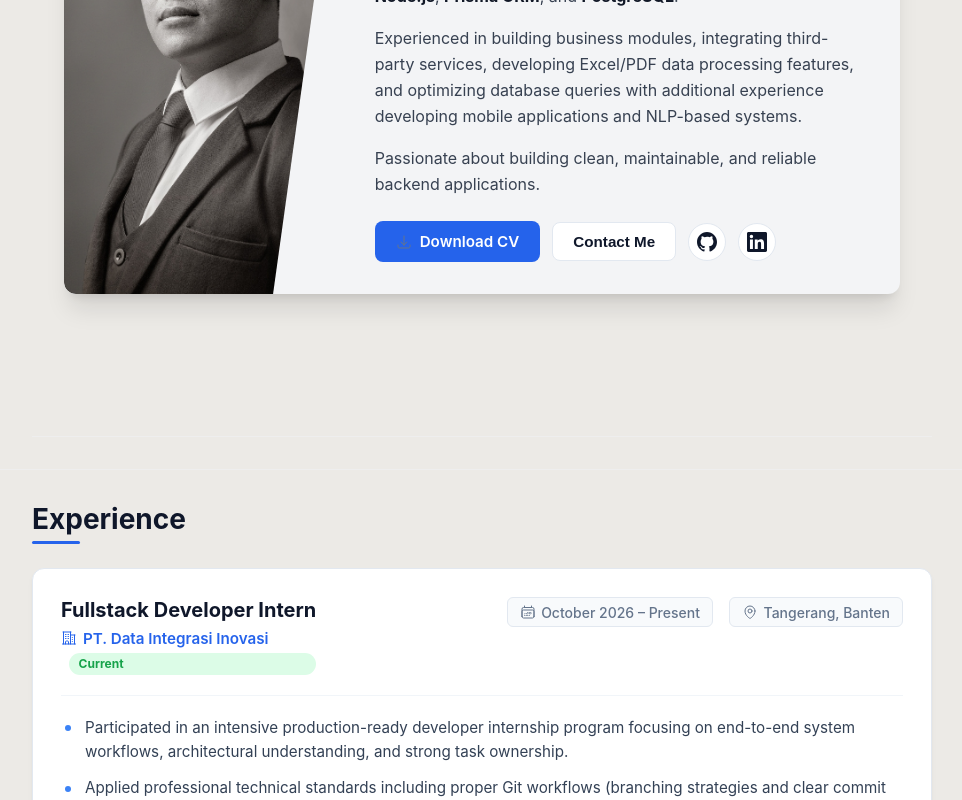
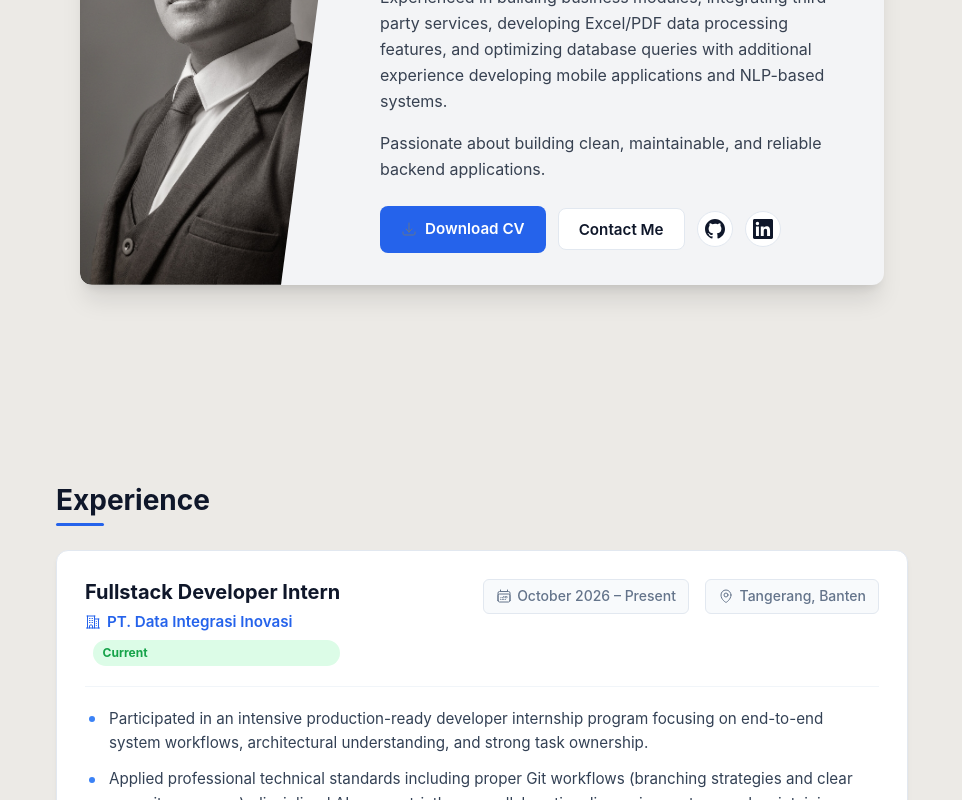
Before and after one commit to RaihanFh/raihanfh-portfolio, a React (Vite) app: page / in a window 1280 px wide. Shown: the part 380-1180 px from the top of the page, without its empty margins (158-1120 px from the left). Built offline with nearby package versions, Linux system fonts and the light colour scheme.

Commit message:
feat: add design tokens, layout rules, focus rings, reduced motion; rewrite README

```diff
--- a/src/css/App.css
+++ b/src/css/App.css
@@ -7,16 +7,15 @@ body {
   margin: 0;
   font-family:
     -apple-system, BlinkMacSystemFont, "Segoe UI", Roboto, sans-serif;
-  color: #333;
-  background-color: #eceae6;
+  color: var(--text);
+  background-color: var(--bg);
 }
 
 .section {
-  min-height: 80vh;
-  padding: 2rem 2rem;
+  min-height: auto;
+  padding: var(--space-12) var(--space-6);
   max-width: 900px;
   margin: 0 auto;
-  border-bottom: 1px solid #eee;
 }
 
 .home-section {
@@ -121,7 +120,7 @@ body {
 }
 
 .card {
-  background: #fff;
+  background: var(--surface);
   padding: 1.5rem;
   border-radius: 8px;
   box-shadow: 0 2px 4px rgba(0, 0, 0, 0.05);
@@ -137,11 +136,11 @@ body {
 }
 
 .skills-list li {
-  background: #fff;
+  background: var(--surface);
   padding: 1rem;
   border-radius: 6px;
   text-align: center;
-  border: 1px solid #e2e8f0;
+  border: 1px solid var(--border);
 }
 
 .contact-btn {
@@ -160,11 +159,11 @@ body {
 
 /* Outer Card Container */
 .experience-card {
-  background: #ffffff;
+  background: var(--surface);
   border-radius: 12px;
   padding: 1.75rem;
   margin-bottom: 1.75rem;
-  border: 1px solid #e2e8f0;
+  border: 1px solid var(--border);
   box-shadow:
     0 4px 6px -1px rgba(0, 0, 0, 0.05),
     0 2px 4px -2px rgba(0, 0, 0, 0.05);
@@ -208,7 +207,7 @@ body {
 .job-title {
   font-size: 1.25rem;
   font-weight: 700;
-  color: #0f172a;
+  color: var(--text-strong);
   margin: 0;
   line-height: 1.3;
 }
@@ -217,7 +216,7 @@ body {
   display: inline-flex;
   align-items: center;
   gap: 0.375rem;
-  color: #2563eb; /* Primary Accent Color */
+  color: var(--accent); /* Primary Accent Color */
   font-weight: 600;
   font-size: 0.95rem;
 }
@@ -236,11 +235,11 @@ body {
   gap: 0.35rem;
   font-size: 0.875rem;
   font-weight: 500;
-  color: #64748b;
-  background-color: #f8fafc;
+  color: var(--text-muted);
+  background-color: var(--surface-muted);
   padding: 0.35rem 0.75rem;
   border-radius: 6px;
-  border: 1px solid #e2e8f0;
+  border: 1px solid var(--border);
 }
 
 /* Icon Utility */
@@ -248,11 +247,11 @@ body {
   width: 1rem;
   height: 1rem;
   flex-shrink: 0;
-  color: #64748b;
+  color: var(--text-muted);
 }
 
 .company-badge .icon-sm {
-  color: #2563eb;
+  color: var(--accent);
 }
 
 /* Bullet Points Section */
@@ -270,7 +269,7 @@ body {
   padding-left: 1.5rem;
   font-size: 0.95rem;
   line-height: 1.6;
-  color: #334155;
+  color: var(--text);
 }
 
 /* Custom Minimalist Bullet Bullet Icon */
@@ -362,7 +361,7 @@ body {
   max-height: 85%;
   object-fit: cover;
   border-radius: 12px;
-  border: 2px solid #334155;
+  border: 2px solid var(--text);
   box-shadow: 0 20px 25px -5px rgba(0, 0, 0, 0.5);
   transition: transform 0.4s ease, opacity 0.4s ease;
 }
@@ -417,7 +416,7 @@ body {
 .project-title {
   font-size: 1.75rem;
   font-weight: 700;
-  color: #0f172a;
+  color: var(--text-strong);
   margin: 0;
 }
 
@@ -435,8 +434,8 @@ body {
 }
 
 .tech-tag {
-  background-color: #e2e8f0;
-  color: #0f172a;
+  background-color: var(--border);
+  color: var(--text-strong);
   padding: 0.35rem 0.85rem;
   border-radius: 9999px;
   font-size: 0.85rem;
@@ -460,8 +459,8 @@ body {
 }
 
 .visit-btn {
-  background-color: #2563eb;
-  color: #ffffff;
+  background-color: var(--accent);
+  color: var(--surface);
   padding: 0.75rem 1.5rem;
   border-radius: 8px;
   font-weight: 700;
@@ -470,14 +469,14 @@ body {
 }
 
 .visit-btn:hover {
-  background-color: #1d4ed8;
+  background-color: var(--accent-hover);
 }
 
 .visit-btn-mobile {
   display: inline-block;
   margin-top: 0.5rem;
-  background-color: #2563eb;
-  color: #ffffff;
+  background-color: var(--accent);
+  color: var(--surface);
   padding: 0.6rem 1.2rem;
   border-radius: 8px;
   font-weight: 600;
@@ -498,7 +497,7 @@ body {
 .section-title {
   font-size: 1.75rem;
   font-weight: 700;
-  color: #0f172a;
+  color: var(--text-strong);
   margin: 0 0 1.5rem 0;
   position: relative;
   padding-bottom: 0.5rem;
@@ -511,14 +510,14 @@ body {
   bottom: 0;
   width: 3rem;
   height: 3px;
-  background-color: #2563eb;
+  background-color: var(--accent);
   border-radius: 2px;
 }
 
 .title-line {
   font-size: 1rem;
   font-weight: 600;
-  color: #2563eb;
+  color: var(--accent);
   margin: 0 0 1rem 0;
 }
 
@@ -545,22 +544,22 @@ body {
 }
 
 .btn-primary {
-  background-color: #2563eb;
-  color: #ffffff;
+  background-color: var(--accent);
+  color: var(--surface);
 }
 
 .btn-primary:hover {
-  background-color: #1d4ed8;
+  background-color: var(--accent-hover);
 }
 
 .btn-secondary {
-  background-color: #ffffff;
-  color: #0f172a;
-  border-color: #e2e8f0;
+  background-color: var(--surface);
+  color: var(--text-strong);
+  border-color: var(--border);
 }
 
 .btn-secondary:hover {
-  background-color: #f8fafc;
+  background-color: var(--surface-muted);
 }
 
 .icon-md {
@@ -576,15 +575,15 @@ body {
   width: 2.25rem;
   height: 2.25rem;
   border-radius: 9999px;
-  color: #0f172a;
-  background-color: #ffffff;
-  border: 1px solid #e2e8f0;
+  color: var(--text-strong);
+  background-color: var(--surface);
+  border: 1px solid var(--border);
   transition: background-color 0.2s ease, color 0.2s ease;
 }
 
 .icon-link:hover {
-  background-color: #2563eb;
-  color: #ffffff;
+  background-color: var(--accent);
+  color: var(--surface);
 }
 
 .icon-link .icon-md {
@@ -594,7 +593,7 @@ body {
 .current-badge {
   display: inline-block;
   background-color: #dcfce7;
-  color: #16a34a;
+  color: var(--success);
   font-size: 0.75rem;
   font-weight: 700;
   padding: 0.2rem 0.6rem;
@@ -605,8 +604,8 @@ body {
 
 .gpa-badge {
   display: inline-block;
-  background-color: #e2e8f0;
-  color: #0f172a;
+  background-color: var(--border);
+  color: var(--text-strong);
   font-size: 0.85rem;
   font-weight: 700;
   padding: 0.3rem 0.75rem;
@@ -617,7 +616,7 @@ body {
 .thesis-quote {
   font-style: italic;
   color: #475569;
-  border-left: 3px solid #2563eb;
+  border-left: 3px solid var(--accent);
   padding-left: 1rem;
   margin: 0.5rem 0 0 0;
   font-size: 0.95rem;
@@ -627,14 +626,14 @@ body {
 .thesis-label {
   font-weight: 700;
   font-style: normal;
-  color: #0f172a;
+  color: var(--text-strong);
 }
 
 .show-more-btn {
   margin-top: 0.75rem;
   background: none;
   border: none;
-  color: #2563eb;
+  color: var(--accent);
   font-weight: 600;
   font-size: 0.9rem;
   cursor: pointer;
@@ -658,13 +657,13 @@ body {
 }
 
 .contact-btn-secondary {
-  background-color: #ffffff;
-  color: #0f172a;
-  border-color: #e2e8f0;
+  background-color: var(--surface);
+  color: var(--text-strong);
+  border-color: var(--border);
 }
 
 .contact-btn-secondary:hover {
-  background-color: #f8fafc;
+  background-color: var(--surface-muted);
 }
 
 .contact-btn .icon-sm {
@@ -680,8 +679,8 @@ body {
   align-items: center;
   justify-content: space-between;
   gap: 0.75rem;
-  border-top: 1px solid #e2e8f0;
-  color: #64748b;
+  border-top: 1px solid var(--border);
+  color: var(--text-muted);
   font-size: 0.9rem;
 }
 
@@ -690,7 +689,7 @@ body {
 }
 
 .back-to-top {
-  color: #2563eb;
+  color: var(--accent);
   text-decoration: none;
   font-weight: 600;
 }
@@ -702,7 +701,7 @@ body {
 .sub-heading {
   font-size: 1.25rem;
   font-weight: 700;
-  color: #0f172a;
+  color: var(--text-strong);
   margin: 2rem 0 1rem 0;
 }
 
@@ -719,8 +718,8 @@ body {
 }
 
 .skill-group {
-  background-color: #ffffff;
-  border: 1px solid #e2e8f0;
+  background-color: var(--surface);
+  border: 1px solid var(--border);
   border-radius: 12px;
   padding: 1.25rem;
 }
@@ -728,7 +727,7 @@ body {
 .skill-group-title {
   font-size: 1rem;
   font-weight: 700;
-  color: #0f172a;
+  color: var(--text-strong);
   margin: 0 0 0.75rem 0;
 }
 
@@ -740,29 +739,29 @@ body {
   align-items: center;
   justify-content: center;
   gap: 0.75rem;
-  background: linear-gradient(135deg, #e2e8f0, #f8fafc);
-  color: #64748b;
+  background: linear-gradient(135deg, var(--border), var(--surface-muted));
+  color: var(--text-muted);
 }
 
 .placeholder-icon {
   width: 3rem;
   height: 3rem;
-  color: #2563eb;
+  color: var(--accent);
 }
 
 .placeholder-label {
   font-weight: 600;
   font-size: 1rem;
-  color: #0f172a;
+  color: var(--text-strong);
 }
 
 .project-highlight {
   font-size: 0.9rem;
   font-weight: 600;
-  color: #2563eb;
+  color: var(--accent);
   margin: 0;
 }
 
 .placeholder-wrapper {
-  background: linear-gradient(135deg, #e2e8f0, #f8fafc);
+  background: linear-gradient(135deg, var(--border), var(--surface-muted));
 }
--- a/src/css/Header.css
+++ b/src/css/Header.css
@@ -90,7 +90,7 @@
 /* Active Section Highlight */
 .navbar li.active {
   background-color: #111827;
-  color: #ffffff;
+  color: var(--surface);
 }
 
 /* Theme Toggle Button */
--- a/src/css/index.css
+++ b/src/css/index.css
@@ -1,111 +1,128 @@
-/* :root {
-  --text: #6b6375;
-  --text-h: #08060d;
-  --bg: #fff;
-  --border: #e5e4e7;
-  --code-bg: #f4f3ec;
-  --accent: #aa3bff;
-  --accent-bg: rgba(170, 59, 255, 0.1);
-  --accent-border: rgba(170, 59, 255, 0.5);
-  --social-bg: rgba(244, 243, 236, 0.5);
-  --shadow:
-    rgba(0, 0, 0, 0.1) 0 10px 15px -3px, rgba(0, 0, 0, 0.05) 0 4px 6px -2px;
+:root {
+  /* Colors (taken from the existing design) */
+  --bg: #eceae6;
+  --surface: #ffffff;
+  --surface-muted: #f8fafc;
+  --border: #e2e8f0;
+  --text: #334155;
+  --text-strong: #0f172a;
+  --text-muted: #64748b;
+  --accent: #2563eb;
+  --accent-hover: #1d4ed8;
+  --accent-soft: #e2e8f0;
+  --success: #16a34a;
 
-  --sans: system-ui, 'Segoe UI', Roboto, sans-serif;
-  --heading: system-ui, 'Segoe UI', Roboto, sans-serif;
-  --mono: ui-monospace, Consolas, monospace;
+  /* Radius */
+  --radius-sm: 6px;
+  --radius-md: 8px;
+  --radius-lg: 12px;
+  --radius-pill: 9999px;
 
-  font: 18px/145% var(--sans);
-  letter-spacing: 0.18px;
-  color-scheme: light dark;
-  color: var(--text);
-  background: var(--bg);
-  font-synthesis: none;
-  text-rendering: optimizeLegibility;
-  -webkit-font-smoothing: antialiased;
-  -moz-osx-font-smoothing: grayscale;
+  /* Spacing scale */
+  --space-1: 0.25rem;
+  --space-2: 0.5rem;
+  --space-3: 0.75rem;
+  --space-4: 1rem;
+  --space-6: 1.5rem;
+  --space-8: 2rem;
+  --space-12: 3rem;
 
-  @media (max-width: 1024px) {
-    font-size: 16px;
-  }
+  /* Type */
+  --font-sans: -apple-system, BlinkMacSystemFont, "Segoe UI", Roboto, sans-serif;
+
+  /* Shadows */
+  --shadow-card: 0 4px 6px -1px rgba(0, 0, 0, 0.05), 0 2px 4px -2px rgba(0, 0, 0, 0.05);
+  --shadow-card-hover: 0 10px 15px -3px rgba(0, 0, 0, 0.08), 0 4px 6px -4px rgba(0, 0, 0, 0.04);
 }
 
-@media (prefers-color-scheme: dark) {
-  :root {
-    --text: #9ca3af;
-    --text-h: #f3f4f6;
-    --bg: #16171d;
-    --border: #2e303a;
-    --code-bg: #1f2028;
-    --accent: #c084fc;
-    --accent-bg: rgba(192, 132, 252, 0.15);
-    --accent-border: rgba(192, 132, 252, 0.5);
-    --social-bg: rgba(47, 48, 58, 0.5);
-    --shadow:
-      rgba(0, 0, 0, 0.4) 0 10px 15px -3px, rgba(0, 0, 0, 0.25) 0 4px 6px -2px;
-  }
+/* Reset */
+*,
+*::before,
+*::after {
+  box-sizing: border-box;
+}
 
-  #social .button-icon {
-    filter: invert(1) brightness(2);
-  }
+* {
+  margin: 0;
+}
+
+html {
+  scroll-behavior: smooth;
+  scroll-padding-top: 80px;
 }
 
 body {
+  font-family: var(--font-sans);
+  color: var(--text);
+  background-color: var(--bg);
+  line-height: 1.6;
+  -webkit-font-smoothing: antialiased;
+  -moz-osx-font-smoothing: grayscale;
   margin: 0;
 }
 
 #root {
-  width: 1126px;
-  max-width: 100%;
-  margin: 0 auto;
-  text-align: center;
-  border-inline: 1px solid var(--border);
   min-height: 100svh;
-  display: flex;
-  flex-direction: column;
-  box-sizing: border-box;
 }
 
+/* Base typography */
 h1,
-h2 {
-  font-family: var(--heading);
-  font-weight: 500;
-  color: var(--text-h);
+h2,
+h3,
+h4,
+h5,
+h6 {
+  color: var(--text-strong);
+  line-height: 1.2;
+  font-weight: 700;
 }
 
 h1 {
-  font-size: 56px;
-  letter-spacing: -1.68px;
-  margin: 32px 0;
-  @media (max-width: 1024px) {
-    font-size: 36px;
-    margin: 20px 0;
-  }
+  font-size: 2rem;
 }
+
 h2 {
-  font-size: 24px;
-  line-height: 118%;
-  letter-spacing: -0.24px;
-  margin: 0 0 8px;
-  @media (max-width: 1024px) {
-    font-size: 20px;
-  }
+  font-size: 1.75rem;
 }
+
+h3 {
+  font-size: 1.25rem;
+}
+
 p {
   margin: 0;
 }
 
-code,
-.counter {
-  font-family: var(--mono);
-  display: inline-flex;
-  border-radius: 4px;
-  color: var(--text-h);
+img {
+  max-width: 100%;
+  height: auto;
+  display: block;
 }
 
-code {
-  font-size: 15px;
-  line-height: 135%;
-  padding: 4px 8px;
-  background: var(--code-bg);
-} */
+a {
+  color: var(--accent);
+}
+
+button {
+  font-family: inherit;
+}
+
+/* Focus rings */
+a:focus-visible,
+button:focus-visible,
+[tabindex]:focus-visible {
+  outline: 2px solid var(--accent);
+  outline-offset: 2px;
+}
+
+/* Reduced motion */
+@media (prefers-reduced-motion: reduce) {
+  *,
+  *::before,
+  *::after {
+    animation-duration: 0.01ms !important;
+    animation-iteration-count: 1 !important;
+    transition-duration: 0.01ms !important;
+    scroll-behavior: auto !important;
+  }
+}
```
Also changed, not shown: 2 other files (tests, documents, lock files or other folders).
